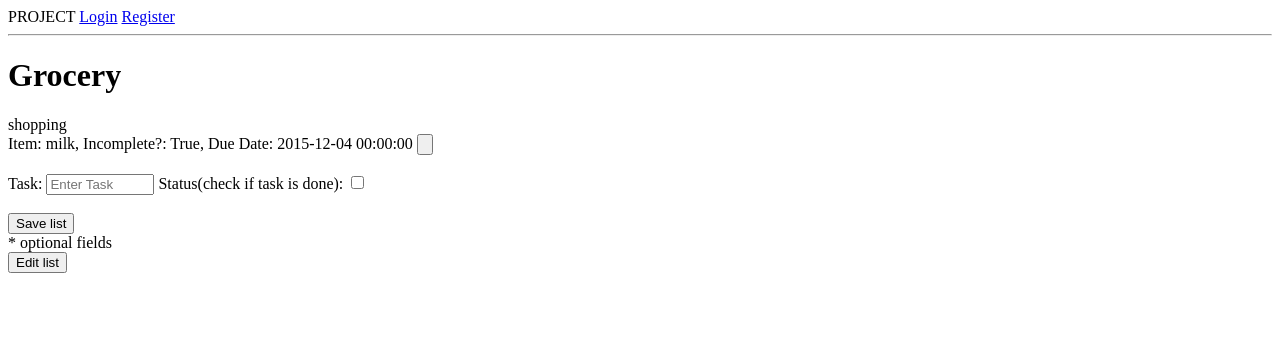
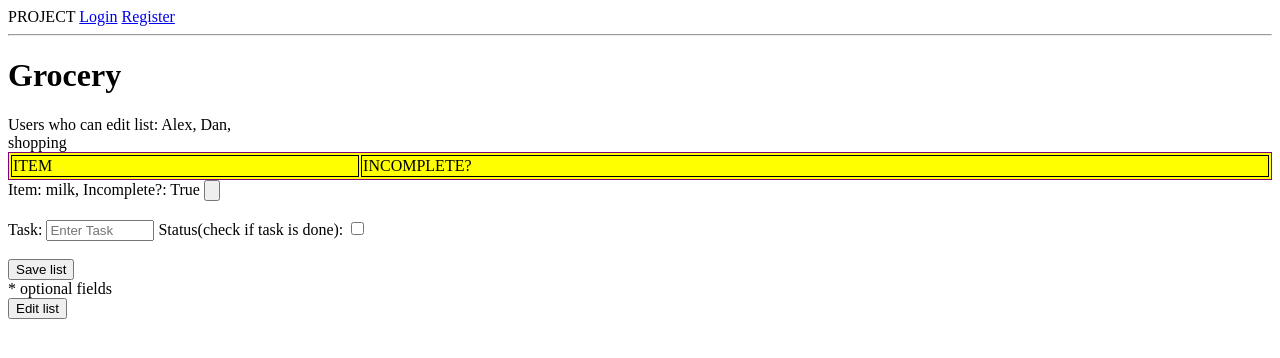
Before and after one commit to neetiptl/Hackbright-Project, a Flask app: page /lists/1 in a window 1280 px wide. Shown: the top 358 px of the page. Run offline with Flask 2, Linux system fonts and the light colour scheme; data comes from the database, SQL or seed files in the repository; both versions use the stored data as it was after the commit; some libraries are stand-ins or nearby versions.

Commit message:
permissions and list updating working.need to clean code, so js calls flow with page load

```diff
--- a/server.py
+++ b/server.py
@@ -5,6 +5,7 @@ import datetime
 from flask import Flask, render_template, redirect, request, session, flash, jsonify, url_for
 from flask_debugtoolbar import DebugToolbarExtension
 from model import connect_to_db, db, User, List, Group, To_Do, Shopping
+import json
 
 app = Flask(__name__)
 
@@ -102,8 +103,10 @@ def lists(list_id):
     """get user's list"""
 
     this_list = List.query.filter_by(list_id=list_id).one()
+    permissions = Group.query.filter_by(list_id=list_id).all()
+    print permissions
 
-    return render_template("list_items.html", this_list=this_list)
+    return render_template("list_items.html", this_list=this_list, permissions=permissions)
 
 
 
@@ -134,16 +137,29 @@ def base_form():
                 list_location_address=list_location_address,
                 list_location_name=list_location_name,
                 created_by=created_by_name)
-
+    print "list: ", list_
     db.session.add(list_)
     db.session.commit()
 
     groups = Group(user_id=created_by,
                     list_id=list_.list_id,
                     permission = True)
-
     db.session.add(groups)
     db.session.commit()
+    print "group: ", groups
+
+    #add new users to list
+    user_name_permissions = request.form.get('listPermissions')
+    print "user_name_permissions", user_name_permissions
+    user_being_added = User.query.filter_by(name=user_name_permissions).one()
+    print "user_being_added", user_being_added
+    user_permissions_row = Group(user_id=user_being_added.user_id,
+                                list_id=list_.list_id,
+                                permission = True)
+    print "user_permissions_row", user_permissions_row
+    db.session.add(groups)
+    db.session.commit()
+
     return redirect(url_for('lists', list_id=list_.list_id))
 
 @app.route('/new_todo/<int:list_id>', methods=['POST'])
@@ -165,7 +181,10 @@ def new_todo(list_id):
         status_notdone = True
     todo_location_name = todo_location_name_list
     todo_location_address = todo_location_address_list
-    due_date_todo = datetime.datetime.strptime(due_date_todo, "%m/%d/%Y")
+    if due_date_todo:
+        due_date_todo = datetime.datetime.strptime(due_date_todo, "%m/%d/%Y")
+    else:
+        due_date_todo = None
 
     new_todo = To_Do(list_id=list_id,
                     item=item,
@@ -219,168 +238,54 @@ def new_shopping(list_id):
 @app.route("/change_task_status", methods=["POST"])
 def change_task_status():
     """Change list status if task is complete"""
-    idOfClickedButton = request.form.get('idOfClickedButton')
-    print "\n\n\n\n", "in change task status route", idOfClickedButton
-    list_type = idOfClickedButton.rstrip('_')
-    print list_type
-    item_to_remove_id = idOfClickedButton.lstrip('_')
-    print item_to_remove_id
-    ## Update row in shoppings or to_dos table
-    if list_type == "doneToDo":
-        todo_row = To_Do.query.filter_by(to_do_id=to_do_id).one()
-        todo_row.status_notdone = False
-    elif list_type == "doneShopping":
-        shoppings_row = Shoppings.query.filter_by(shopping_id=item_to_remove_id).one()
-        shoppings_row.status_notdone = False
+    list_types = request.form.get('listtype')
+    list_type_id = request.form.get('idOfClickedButton')
+    print "\n\n\n\n", "in change task status route", list_types, list_type_id
 
-    return "status updated"
+    ## Update row in shoppings or to_dos table)
+    if  list_types == "ToDo":
+        list_row = To_Do.query.filter_by(to_do_id=list_type_id).one()
+        list_row.status_notdone = False
+        print list_row
+        list_id = list_row.list_id
+    elif list_types == "Shopping":
+        list_row = Shopping.query.filter_by(shopping_id=list_type_id).one()
+        list_row.status_notdone = False
+        print list_row
+        list_id = list_row.list_id
+
+    db.session.commit()
+
+    this_list = List.query.filter_by(list_id=list_id).one()
+    current_list_json = []
+    print this_list
+
+    if this_list.list_type == 'shopping':
+        for item in this_list.shoppings:
+            print item
+            current_list_json.append = ({ "shopping_id": item.shopping_id,
+                                        "list_id" : item.list_id,
+                                        "item" : item.item,
+                                        "status_notdone" : item.status_notdone
+                                      })
+
+    if this_list.list_type == 'to-do':
+        for item in this_list.to_dos:
+            print "item", item
+            current_list_json.append({ "to_do_id": item.to_do_id,
+                                        "list_id" : item.list_id,
+                                        "item" : item.item,
+                                        "due_date_todo" : item.due_date_todo.strftime("%Y-%m-%d"),
+                                        "status_notdone" : item.status_notdone,
+                                        "todo_location_name" : item.todo_location_name,
+                                        "todo_location_address" : item.todo_location_address
+                                    })
+    print current_list_json
 
 
-# @app.route()
-
-
-
-#    return redirect(url_for('lists', list_id=list_id))
-
-   # print "\n\n\n\n List ID:", list_id
-
-    # item_list = request.form.getlist('item')
-    # status_notdone_list = request.form.getlist('status_notdone')
-
-    # for i in range(len(item_list)):
-    #     item = item_list[i]
-    #     if status_notdone_list[i]=='on':
-    #         status_notdone = False
-    #     else:
-    #         status_notdone = True
-    #     print "status_notdone: ", status_notdone
-
-    #     new_shopping = To_Do(list_id=list_id,
-    #                     item=item,
-    #                     status_notdone=status_notdone)
-
-    #     db.session.add(new_shopping)
-    #     db.session.commit()
-    #     print "\n\n\n\n New Shopping:"
-    #     print new_shopping
-
-    # return "new shopping form"
-
-        # print request.form.get("data");
-    # return "success"
-
-    # list_id_obj = Group.query.filter_by(user_id=session["user_id"], list_id=session["list_id"]).one()
-    # item_list = request.form.getlist('item')
-    # due_date_todo_list = request.form.getlist('due_date_todo')
-    # status_notdone_list = request.form.getlist('status_notdone')
-    # todo_location_name_list = request.form.getlist('todo_location_name')
-    # todo_location_address = request.form.getlist('todo_location_address')
-    # todo_location_address_list = request.form.getlist('todo_location_address')
-
-    # for i in range(len(item_list)):
-    #     item = item_list[i]
-    #     print "item: ", item
-    #     due_date_todo = due_date_todo_list[i]
-    #     print "due_date_todo: ", due_date_todo
-    #     if status_notdone_list[i]=='on':
-    #         status_notdone = False
-    #     else:
-    #         status_notdone = True
-    #     print "status_notdone: ", status_notdone
-    #     todo_location_name = todo_location_name_list[i]
-    #     print "todolocation name: ", todo_location_name
-    #     todo_location_address = todo_location_address_list[i]
-    #     print "todo location address: ", todo_location_address
-    #     due_date_todo = datetime.datetime.strptime(due_date_todo_list[i], "%m/%d/%Y")
-    #     print "DUE DATE TODO: ", due_date_todo
-
-    #     new_todo = To_Do(list_id=list_id,
-    #                     item=item,
-    #                     due_date_todo=due_date_todo,
-    #                     status_notdone=status_notdone,
-    #                     todo_location_name=todo_location_name,
-    #                     todo_location_address=todo_location_address)
-
-    #     db.session.add(new_todo)
-    #     db.session.commit()
-    #     print "\n\n\n\n New ToDo:"
-    #     print new_todo
-
-    # return redirect(url_for('lists', list_id=list_id))
-
-
-################## Edit existing lists routes ################
-
-# @app.route('/edit_existing_lists', methods=['GET'])
-# def display_editable_list():
-
-#     return redirect('/')
-
-
-# @app.route('edit_existing_lists', methods=['POST'])
-# def commit_edited_list():
-
-#     return redirect('/')
-
-
-
-
-
-
-################# Old Code ######################
-# @app.route('/new_list_base', methods=["POST"])
-# def new_list_base_to_database():
-#     """Collect base form info"""
-
-# #     name = request.form["name"]
-# #     due_date_list = request.form["due-date-list"]
-# #     due_date_list =
-# #     list_location_name = request.form["list_location_name"]
-# #     list_location_address = request.form["list_location_address"]
-# # #    created_by = session["user_id"]
-# #     new_list = List(name=name,
-# #                     due_date_list=due_date_list,
-# #                     list_location_name=list_location_name,
-# #                     list_location_address=list_location_address,
-# # #                    created_by=created_by
-# #                     )
-# # # Do i need to collect list_type from the next form before
-# # # I can commit?
-# #     db.session.add(new_list)
-# #     db.session.commit()
-
-#     return render_template("new_list.html")
-
-
-
-
-# @app.route('/new_list', methods=["GET"])
-# def render_new_list():
-
-#     print "new list get"
-#     return render_template("new_list.html")
-
-# @app.route('/new_list', methods=["POST"])
-# def new_list():
-#     if "todo" in request.form:
-#         print "todo"
-#         list_type="todo"
-#         new_list_details = To_Do()
-#     if "shopping-list" in request.form:
-#         print "shopping-list"
-#         list_type="shopping"
-
-#         new_list_details = Shopping()
-
-# #FIXME: list created_by = session["user_id"]
-#     new_list = List(list_type=list_type,)
-
-
-
-#     return redirect('existing_lists')
-
-
-
+    # return to json to ajax
+    current_list_json_string = json.dumps(current_list_json)
+    return current_list_json_string
 
 ################ Debug Toolbar #########################
 if __name__ == "__main__":
--- a/static/css/mycss.css
+++ b/static/css/mycss.css
@@ -0,0 +1,10 @@
+
+#listItemsTable {
+    border : 1px solid purple;
+    width : 100%;
+    background-color: yellow;
+}
+
+tr,td {
+    border : 1px solid black;
+}
--- a/templates/base.html
+++ b/templates/base.html
@@ -7,6 +7,7 @@
   <link rel="stylesheet" href="//code.jquery.com/ui/1.11.4/themes/smoothness/jquery-ui.css">
   <script src="//code.jquery.com/jquery-1.10.2.js"></script>
   <script src="//code.jquery.com/ui/1.11.4/jquery-ui.js"></script>
+  <link rel="stylesheet" href="/static/css/mycss.css">
   <!-- <link rel="stylesheet" href="/resources/demos/style.css"> -->
   <script>
   $(function() {
--- a/templates/list_items.html
+++ b/templates/list_items.html
@@ -1,16 +1,29 @@
 {% extends 'base.html' %}
 {% block content %}
-    <div id="list-items">
+<div id="list-items" data-type="{{ this_list.list_type }}">
     <h1 id="list-items-title">{{this_list.name}}</h1>
+    <div id="list_permissions">
+        Users who can edit list:
+        {% for user in permissions %}
+            {{ user.user.name }},
+        {% endfor %}
+</div>
     {% if this_list.list_type=='shopping' %}
             shopping <br>
         <div id="shopping_list">
+            <table id="listItemsTable">
+                <thead><tr>
+                    <td>ITEM</td>
+                    <td>INCOMPLETE?</td>
+                </thead>
+                <tbody>
+                </tbody>
+            </table>
             {% for item in this_list.shoppings %}
-                    Item: {{ item.item }}, Incomplete?: {{ item.status_notdone }},
-                        {% if item.due_date_shopping %}
-                            Due Date: {{ item.due_date_shopping }}
+                Item: {{ item.item }}, Incomplete?: {{ item.status_notdone }}
+                    {% if item.status_notdone==True %}
+                        <input type="button" class="doneButton" data-listtype="Shopping" id="{{ item.shopping_id }}" name="status_done"><br><br>
                     {% endif %}
-                        <input type="button" class="doneButton" id="doneShopping_{{ item.shopping_id }}" name="status_done"><br><br>
             {% endfor %}
         </div>
         <div class="shopping_item">
@@ -34,14 +47,26 @@
     {% if this_list.list_type=='to-do' %}
             to-do <br>
         <div id="todo_list">
+            <table id="listItemsTable">
+                <thead><tr>
+                    <td>ITEM</td>
+                    <td>Due Date</td>
+                    <td>INCOMPLETE?</td>
+                    <td>LOCATION name</td>
+                    <td>ADDRESS</td>
+                </thead>
+                <tbody>
+                </tbody>
+            </table>
             {% for item in this_list.to_dos %}
                 <div class="todo_item">
                      Item: {{ item.item }}, Incomplete?: {{ item.status_notdone }},
                 {% if item.due_date_todo %}
                     Due Date: {{ item.due_date_todo }}
                 {% endif %}
-                        <input type="button" class="doneButton" id="doneToDo_{{ item.to_do_id }}" name="status_done"><br><br>
-
+                {% if item.status_notdone==True %}
+                    <input type="button" class="doneButton" data-listtype="ToDo" id="{{ item.to_do_id }}" name="status_done"><br><br>
+                {% endif %}
             </div>
             {% endfor %}
         </div>
@@ -51,14 +76,14 @@
                 <div id = "item-wrapper">
                     <div class="todo_field">
                         Task:
-                            <input type="text" class="list_row" name="item" placeholder="Enter Task" style="width: 100px;">
+                        <input type="text" class="list_row" name="item" placeholder="Enter Task" style="width: 20%;">
                         Due date?*
-                            <input type="text" name="due_date_todo" class="datepicker" placeholder="Due Date" style="width:200px">
+                        <input type="text" name="due_date_todo" class="datepicker" placeholder="Due Date" style="width:10%">
                        Status(check if task is done):
-                            <input type="checkbox" class="list_row" name="status_notdone"><br>
+                        <input type="checkbox" class="list_row" name="status_notdone">
                        Location?*
-                            <input type="text" name="todo_location_name" placeholder="Where does this task occur?" style="width:150px">
-                            <input type="text" name="todo_location_address" placeholder="Street address, city, state, zip" style="width:300px"><br><br>
+                        <input type="text" name="todo_location_name" placeholder="Where does this task occur?" style="width:20%">
+                        <input type="text" name="todo_location_address" placeholder="Street address, city, state, zip" style="width:30%"><br><br>
                      </div>
                 </div><br>
 
@@ -72,6 +97,12 @@
 </div>
 
 <script>
+//once the page is loaded, populateToDoList
+    var type = $("#list-items").data("type");
+    if (type == 'todo') {
+        $(document).ready(populateToDoList);
+    };
+
 // handle adding to lists in db and on screen
     $("#new-todo-item").on("submit", function (evt) {
         evt.preventDefault();
@@ -104,30 +135,51 @@
     };
 //
 
-//function to repopulate toDo list displayed with edits
-        function populateToDoList () {
-            console.log("in populateToDoList js function");
-            //empty div of old list
-            //FIXME - won't this delete my jinja populating loops? Should they be down here?
-            // or repeat down here. those are for initial display?
-            $('#list-items').empty();
-            //go to '/lists/<int:list_id>' server route
-            // $.post('lists/<int:list_id>', )
-            //return json of full toDo list
-
-        };
+// function to repopulate toDo list displayed with edits
 
     $(".doneButton").on("click", function (evt) {
         //identify which button was clicked --> which item
         alert(this.id);
-            var idOfClickedButton = { 'idOfClickedButton' : this.id };
-            console.log(idOfClickedButton);
+        var list_type = $("#" + this.id).data("listtype");
+        console.log(list_type);
+        var postParams = { 'idOfClickedButton' : this.id, 'listtype' : list_type};
         //go to server and remove from db
-
-            $.post('/change_task_status', idOfClickedButton, populateToDoList);
+        if (list_type == 'ToDo') {
+            $.post('/change_task_status', postParams, populateToDoList);
+            //return json of full toDo list
+        };
+        if (list_type == "Shopping") {
+            $.post('/change_task_status', postParams, populateShoppingList);
+            //return json of full Shopping List
+        };
     });
 
+    function populateToDoList (current_list) {
+        $('#list-items-table').empty();
+        var json_list = JSON.parse(current_list);
+        console.log(json_list);
+        console.log(typeof(json_list));
 
+        var tbody = $("#listItemsTable > tbody").html("");
+       //for item in toDo List
+        for (i=0; i<json_list.length; i++){
+            var to_do_id = json_list[i].to_do_id;
+            var list_id = json_list[i].list_id;
+            var item = json_list[i].item;
+            var status_notdone = json_list[i].status_notdone;
+            var due_date_todo = json_list[i].due_date_todo;
+            var due_location_name = json_list[i].due_location_name;
+            var due_location_address = json_list[i].due_location_address;
+
+            var rowText = "<tr><td>" + item + "</td><td>" + due_date_todo + "</td><td>" + status_notdone + "</td><td>" + due_location_name + "</td><td>" + due_location_address + "</td></tr>";
+            console.log(rowText);
+                $(rowText).appendTo(tbody);
+        };
+    };
+
+    // function populateShoppingList (current_list) {
+
+    // }
 
 </script>
 
```
Also changed, not shown: templates/new_list_base.html (+2 -20 lines), mydatabase.db. Lines whose indentation alone changed are shown as unchanged.
